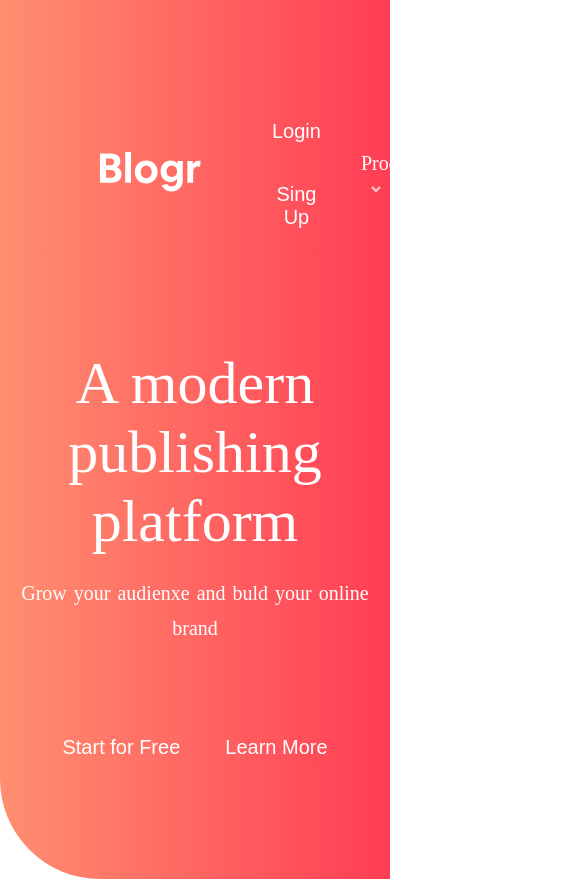
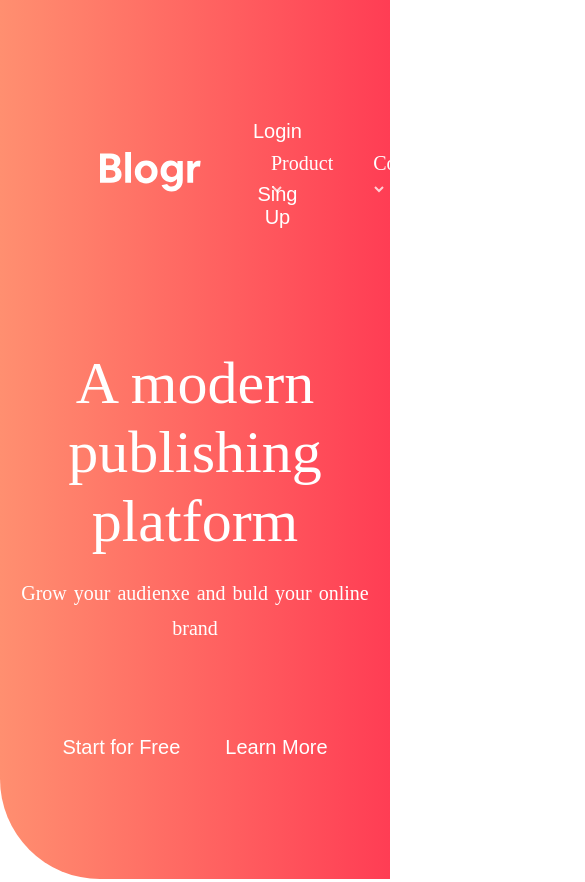
Before and after one commit to xvxexe/BLOGR-LANDIG-PAGE, a plain HTML site: page index.html in a window 390 px wide. Shown: the top 882 px of the page, 585 px wide, since content can reach past the window. Drawn offline with Linux system fonts and the light colour scheme; a web font is replaced by a local one.

Commit message:
responsive css

```diff
--- /dev/null
+++ b/css/mobile.css
@@ -0,0 +1,30 @@
+@media (max-width: 1440px) {
+  main .design-section img {
+    width: 800px;
+  }
+}
+
+@media (max-width: 1440px) {
+  header nav .left-part {
+    width: 70%;
+  }
+  header nav .left-part .links {
+    padding: 0 50px;
+  }
+  header nav .left-part .links img {
+    padding: 0 1px;
+  }
+  header nav .left-part .links ul li {
+    margin: 0 10px;
+  }
+}
+
+@media (max-width: 1044px) {
+  header nav .left-part .links {
+    padding: 0 50px;
+  }
+  header nav .left-part .links ul li {
+    margin: 0 10px;
+  }
+}
+/*# sourceMappingURL=mobile.css.map */
--- a/index.html
+++ b/index.html
@@ -5,6 +5,7 @@
     <meta http-equiv="X-UA-Compatible" content="IE=edge" />
     <meta name="viewport" content="width=device-width, initial-scale=1.0" />
     <link rel="stylesheet" href="./css/desktop.css" />
+    <link rel="stylesheet" href="./css/mobile.css" />
     <link
       rel="stylesheet"
       href="https://fonts.google.com/specimen/Overpass?preview.text_type=custom"
```
Also changed, not shown: 1 other file.
